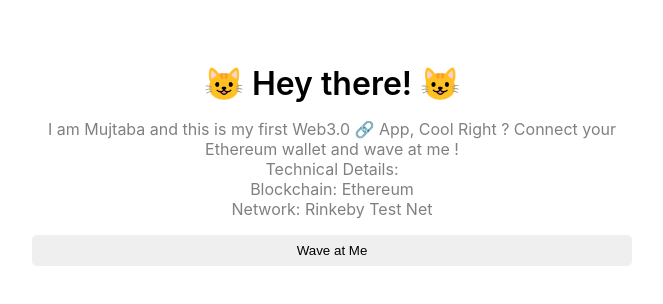
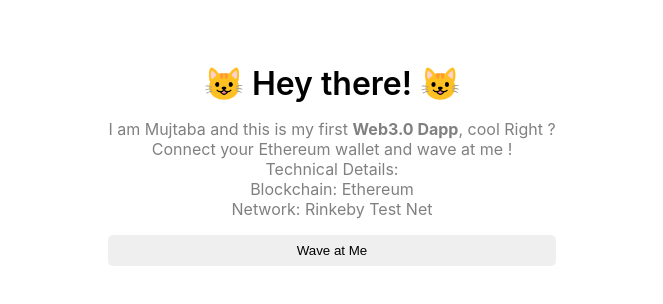
Before and after one commit to mujtaba1747/wave-eth, a React (Create React App) app: page / in a window 1280 px wide. Shown: the top 304 px of the page, without its empty margins (308-971 px from the left). Built offline with nearby package versions, Linux system fonts and the light colour scheme; the HTML template or start-up script is replaced by a standard one.

Commit message:
Fixed prod warnings

```diff
--- a/src/App.js
+++ b/src/App.js
@@ -1,5 +1,5 @@
 import * as React from "react";
-import { ethers } from "ethers";
+// import { ethers } from "ethers";
 import './App.css';
 
 export default function App() {
@@ -13,11 +13,11 @@
 
       <div className="dataContainer">
         <div className="header">
-        😺 Hey there! 😺
+        <span role="img" aria-label="kitty">😺</span> Hey there! <span role="img" aria-label="kitty">😺</span>
         </div>
 
         <div className="bio">
-        I am Mujtaba and this is my first Web3.0 🔗 App, Cool Right ? Connect your Ethereum wallet and wave at me !
+        I am Mujtaba and this is my first <b>Web3.0 Dapp</b>, cool Right ? <br/>Connect your Ethereum wallet and wave at me !
         <br/>
         Technical Details: <br/>
           Blockchain: Ethereum <br/>
```
